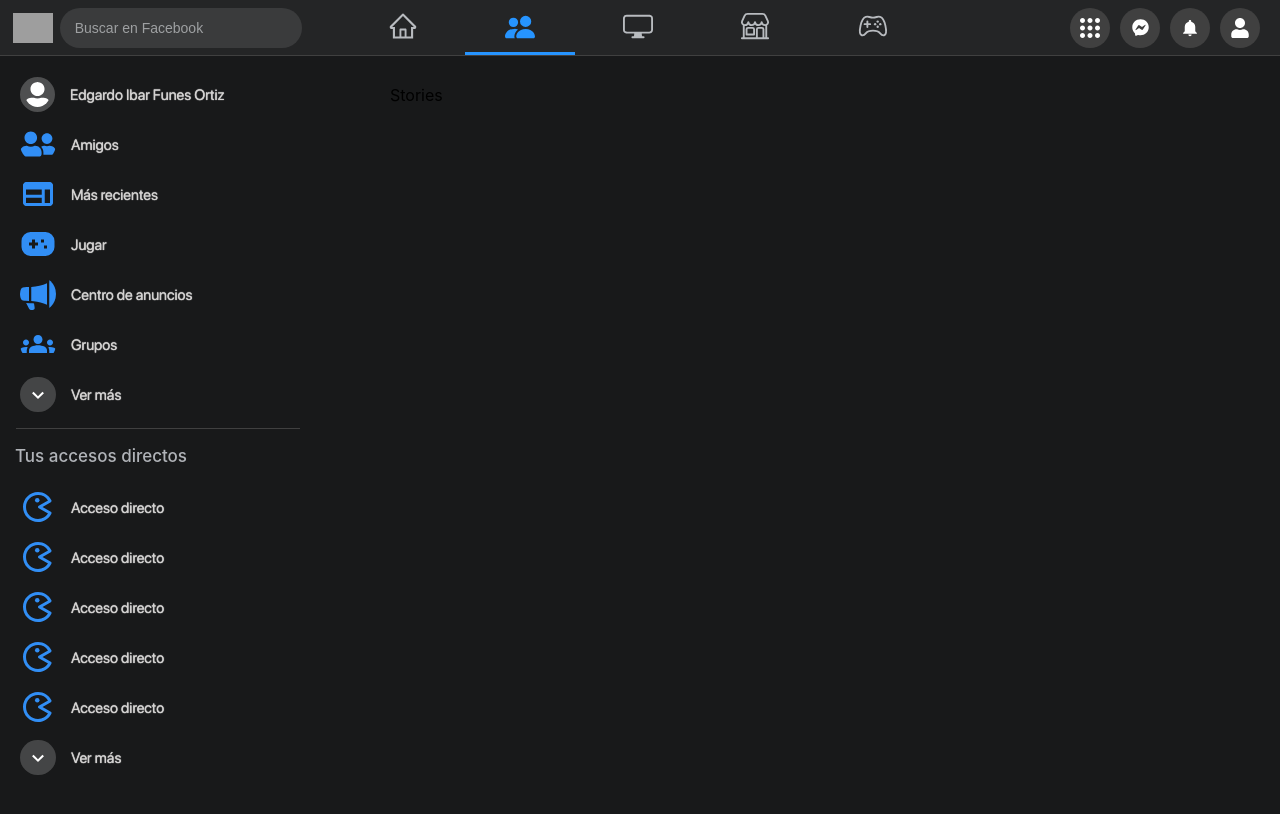
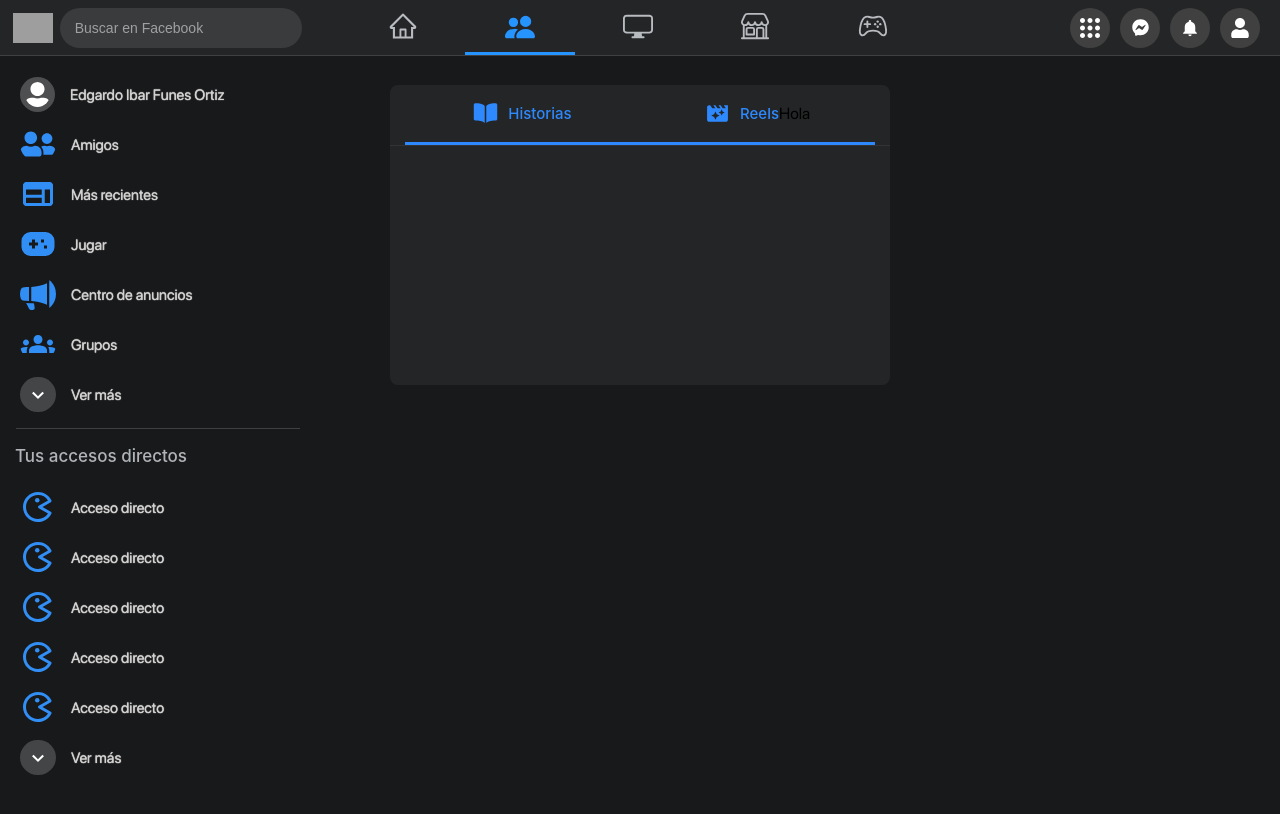
Before and after one commit to Ednesor/facebook-clon, a React (Create React App) app: page /friends in a window 1280 px wide. Shown: the top 814 px of the page. Built offline with nearby package versions, Linux system fonts and the light colour scheme; grey boxes are pictures that could not be loaded.

Commit message:
feat: add section buttons

```diff
--- a/src/components/Home/HomePage/Stories.jsx
+++ b/src/components/Home/HomePage/Stories.jsx
@@ -1,14 +1,64 @@
 import React from "react";
 import styled from "styled-components";
+import { IoBook } from "react-icons/io5";
+import { MdMovieFilter } from "react-icons/md";
+import { useState } from "react";
 
 const Container = styled("div")({
+    backgroundColor: "#242526",
+    width: "100%",
+    height: "300px",
+    borderRadius: "8px"
+})
+const OptionContainer = styled("div")({
+    height: "60px",
+    display: "flex",
+    justifyContent: "center",
+    borderBottom: "1px solid #323332",
+})
+const Option = styled("div")({
+    width: "47%",
+    height: "57px",
+    // backgroundColor: "red",
+    display: "flex",
+    justifyContent: "center",
+    alignItems: "center",
+    borderBottom: "3px solid #2E89FF",
+})
+const OpTitle = styled("span")({
+    color: "#2E89FF",
+    fontWeight: "500",
+    marginLeft: "10px",
+    fontSize: "15px",
+})
+const StoriesLogo = styled(IoBook)({
+    color: "#2E89FF",
+})
+const ReelsLogo = styled(MdMovieFilter)({
+    color: "#2E89FF",
+})
+const ContentContainer = styled("div")({
 
 })
 
 export default function Stories() {
+    const [storie, setStorie] = useState(true);
     return (
         <Container>
-            Stories
+            <OptionContainer>
+                <Option>
+                    <StoriesLogo size={25} />
+                    <OpTitle>Historias</OpTitle>
+                </Option>
+                <Option>
+                    <ReelsLogo size={25} />
+                    <OpTitle>Reels</OpTitle>
+                    <p as={OpTitle}>Hola</p>
+                </Option>
+            </OptionContainer>
+            <ContentContainer>
+
+            </ContentContainer>
         </Container>
 
     )
```
